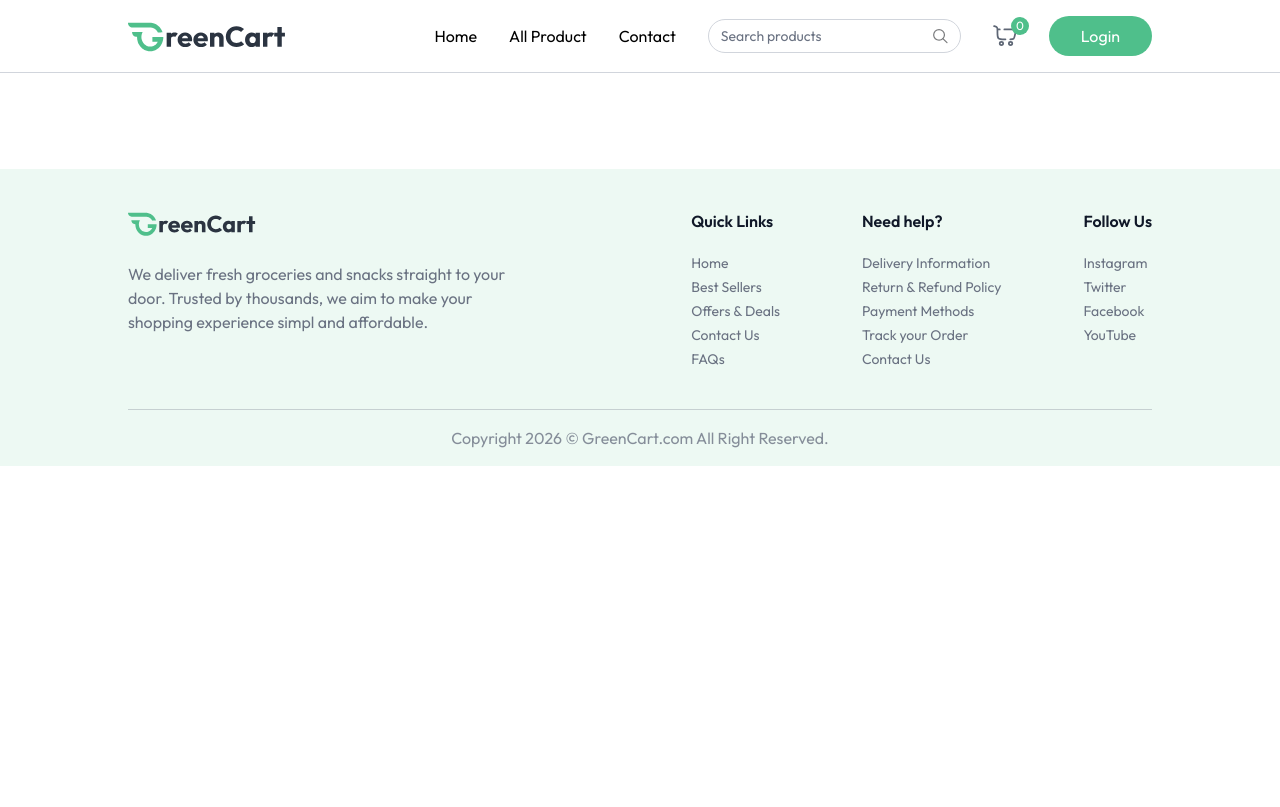
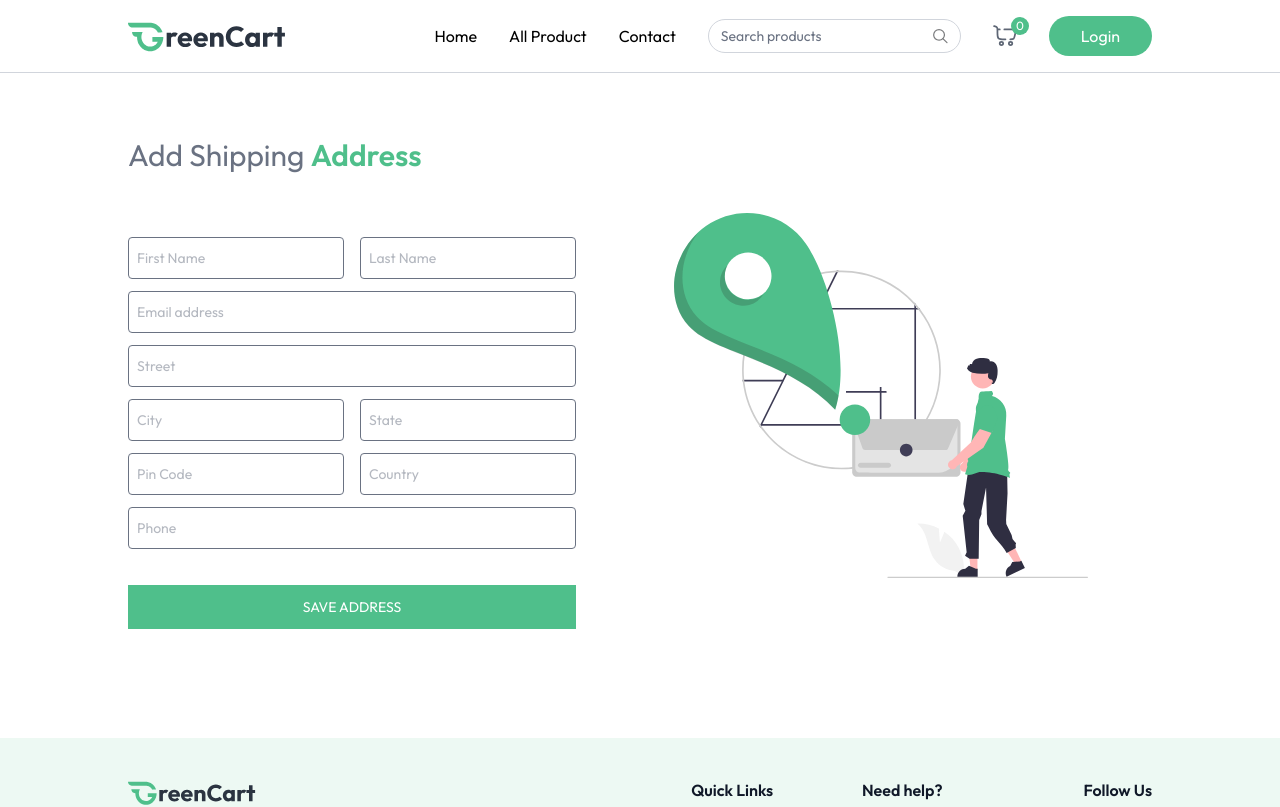
Before and after one commit to sachanshivali-max/Grocery-App, a React (Vite) app: page /add-address in a window 1280 px wide. Shown: the top 807 px of the page. Built offline with nearby package versions, Linux system fonts and the light colour scheme.

Commit message:
Add Address page

```diff
--- a/src/App.jsx
+++ b/src/App.jsx
@@ -11,6 +11,7 @@
 import ProductCatgory from './pages/ProductCatgory';
 import ProductDetails from './pages/ProductDetails';
 import Cart from './pages/Cart';
+import AddAddress from './pages/AddAddress';
 
 const App = () => {
 
@@ -30,6 +31,7 @@
           <Route path='/products/:category' element={<ProductCatgory/>} />
           <Route path='/products/:category/:id' element={<ProductDetails/>} />
           <Route path='/cart' element={<Cart/>} />
+          <Route path='/add-address' element={<AddAddress/>} />
 
         </Routes>
       </div>
--- /dev/null
+++ b/src/pages/AddAddress.jsx
@@ -0,0 +1,105 @@
+import React, { useState } from 'react'
+import { assets } from '../assets/assets'
+
+
+// Input Field Component
+const InputField = ({type, placeholder, name, handleChange, address})=>(
+      <input className='w-full px-2 py-2.5 border border-grat-500/30 rounded outline-none
+      text-gray-500 focus:border-primary transition'
+      type={type}
+      placeholder={placeholder}
+      onChange={handleChange}
+      name={name}
+      value={address[name]}
+      required />
+)
+
+
+const AddAddress = () => {
+      const [address, setAddress] = useState({
+            firstName: '',
+            lastName : '',
+            email : '',
+            street : '',
+            city : '',
+            state : '',
+            zipcode : '',
+            country : '',
+            phone : '',
+      })
+
+
+      const handleChange = (e) =>{
+          const {name, value} = e.target;
+
+          setAddress((prevAddress)=>({
+            ...prevAddress,
+            [name] : value,
+          }))
+      };
+
+      const onSubmitHandler = async (e) =>{
+          e.preventDefault();
+      }
+
+  return (
+    <div className='mt-16 pd-16'>
+      <p className='text-2xl md:text-3xl text-gray-500'>Add Shipping <span
+      className='font-semibold text-primary'>Address</span></p>
+      <div className='flex flex-col-reverse md:flex-row justify-between mt-10'>
+            <div className='flex-1 max-w-md'>
+                <form onSubmit={onSubmitHandler} className='space-y-3 mt-6 text-sm'>
+
+                  <div className='grid grid-cols-2 gap-4'>
+                        <InputField handleChange={handleChange} address={address}
+                        name='firstName' type="text" placeholder="First Name" />
+
+                        <InputField handleChange={handleChange} address={address}
+                        name='lastName' type="text" placeholder="Last Name" />
+                  </div>
+
+                  <InputField handleChange={handleChange} address={address} name='email'
+                  type="email" placeholder="Email address" />
+
+                  <InputField handleChange={handleChange} address={address} name='street'
+                  type="text" placeholder="Street" />
+
+                  <div className='grid grid-cols-2 gap-4'>
+                        <InputField handleChange={handleChange} address={address} name='city'
+                        type="text" placeholder="City" />
+
+                        <InputField handleChange={handleChange} address={address} name='state'
+                        type="text" placeholder="State" />
+                  </div>
+
+                  <div className='grid grid-cols-2 gap-4'>
+                        <InputField handleChange={handleChange} address={address} name='pincode'
+                        type="number" placeholder="Pin Code" />
+
+                        <InputField handleChange={handleChange} address={address} name='country'
+                        type="text" placeholder="Country" />
+                  </div>
+
+                  <InputField handleChange={handleChange} address={address} name='phone'
+                  type="text" placeholder="Phone" />
+
+                  <button className='w-full mt-6 bg-primary text-white py-3
+                  hover:bg-primary-dull transition cursor-pointer uppercase'>
+                        Save address
+                  </button>
+
+
+
+
+
+                </form>
+            </div>
+            <img className='md:mr-16 mb-16 md:mt-0' src={assets.add_address_iamge} alt='Add Address' />
+
+      </div>
+
+    </div>
+  )
+}
+
+export default AddAddress;
```
